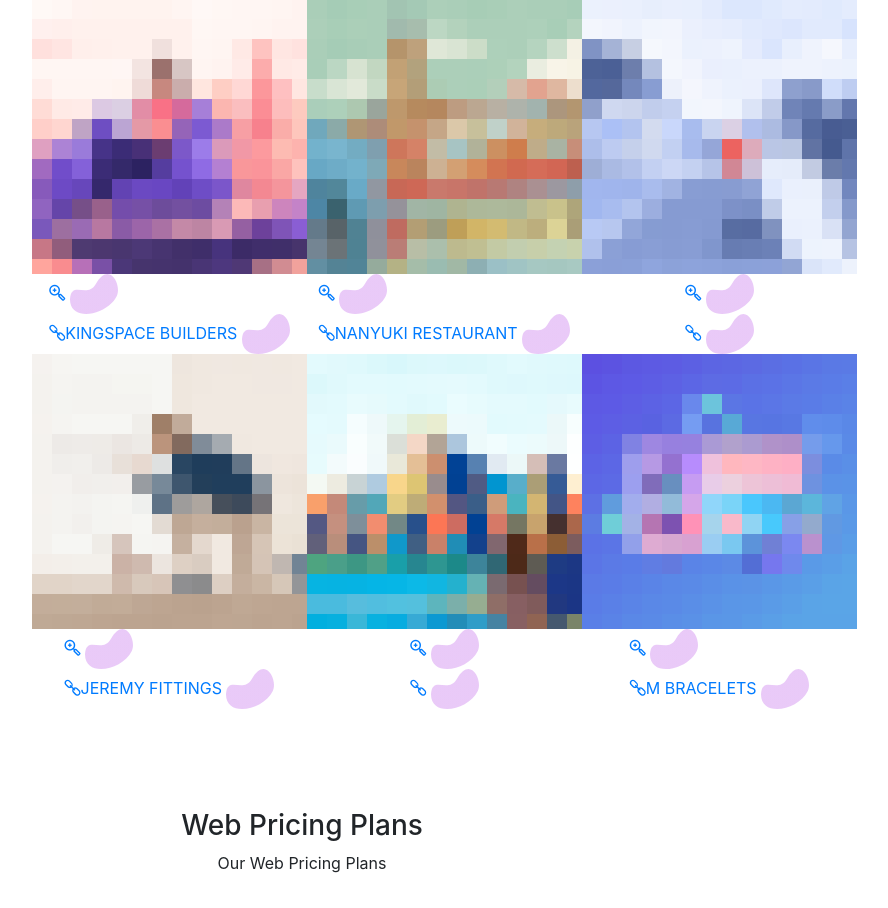
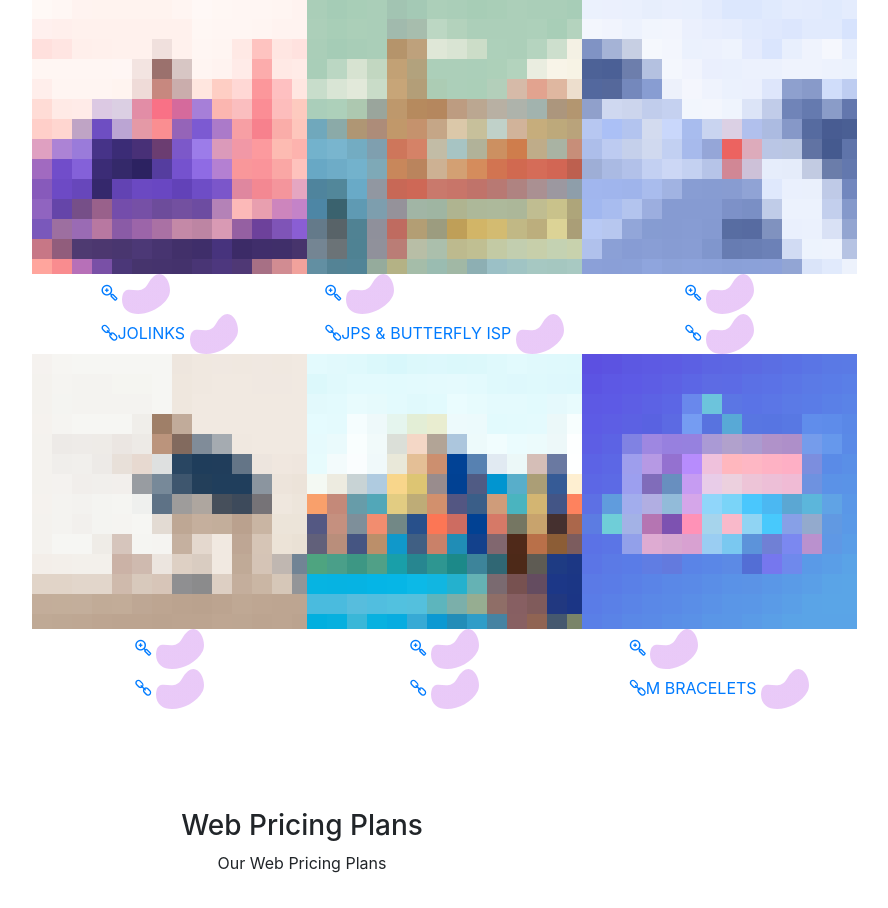
Before and after one commit to Deuce15/tbk, a Django app: page / in a window 1280 px wide; the page is wider, and only the part inside the window is pictured. Shown: the part 1729-2637 px from the top of that part, without its empty margins (338-1226 px from the left). Run offline with Django 4.2, Linux system fonts and the light colour scheme; some libraries are stand-ins or nearby versions.

Commit message:
Portfolio editing

```diff
--- a/website/templates/home.html
+++ b/website/templates/home.html
@@ -348,7 +348,7 @@
                                                 <img src="{% static 'website/assets/images/portfolio/shape.svg' %}" alt="shape" class="shape">
                                             </div>
                                             <div class="portfolio-icon">
-                                                <a href="https://kingspacebuilders.co.ke/"><i class="lni lni-link"></i>KINGSPACE BUILDERS</a>
+                                                <a href="https://www.jolinksolutions.net/" target="_blank"><i class="lni lni-link"></i>JOLINKS</a>
                                                 <img src="{% static 'website/assets/images/portfolio/shape.svg' %}" alt="shape" class="shape">
                                             </div>
                                         </div>
@@ -367,7 +367,7 @@
                                                 <img src="{% static 'website/assets/images/portfolio/shape.svg' %}" alt="shape" class="shape">
                                             </div>
                                             <div class="portfolio-icon">
-                                                <a href="https://nykrestaurant.herokuapp.com/" target="_blank"><i class="lni lni-link"></i>NANYUKI RESTAURANT</a>
+                                                <a href="http://deuce.pythonanywhere.com/" target="_blank"><i class="lni lni-link"></i>JPS & BUTTERFLY ISP</a>
                                                 <img src="{% static 'website/assets/images/portfolio/shape.svg' %}" alt="shape" class="shape">
                                             </div>
                                         </div>
@@ -405,7 +405,7 @@
                                                 <img src="{% static 'website/assets/images/portfolio/shape.svg' %}" alt="shape" class="shape">
                                             </div>
                                             <div class="portfolio-icon">
-                                                <a href="https://jeremyfittings.herokuapp.com/"><i class="lni lni-link"></i>JEREMY FITTINGS</a>
+                                                <a href="#portfolio"><i class="lni lni-link"></i></a>
                                                 <img src="{% static 'website/assets/images/portfolio/shape.svg' %}" alt="shape" class="shape">
                                             </div>
                                         </div>
```
